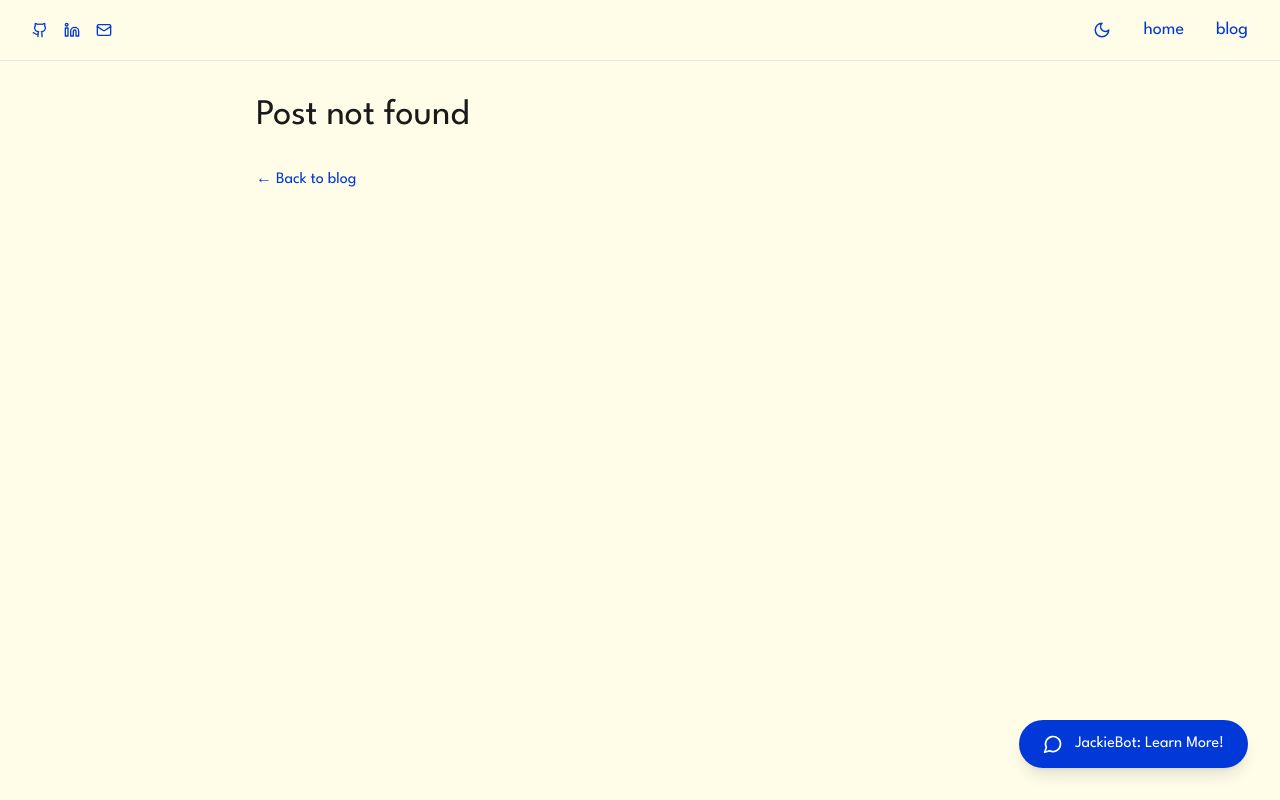
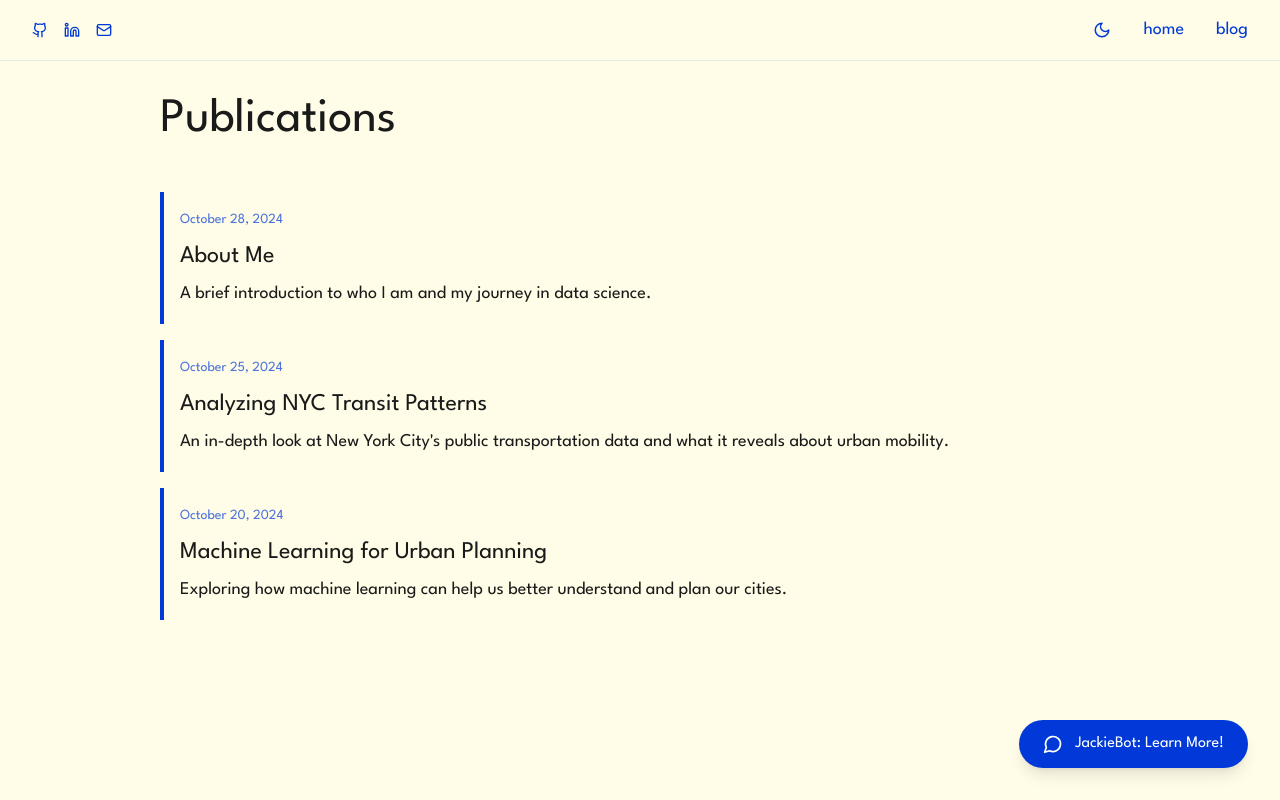
Before and after one commit to jaackiekim/jackiekim.me, a React (Vite) app: page /blog in a window 1280 px wide. Before the commit this address had no page. Built offline with nearby package versions, Linux system fonts and the light colour scheme.

Commit message:
Update Blog.tsx

```diff
--- a/src/components/Blog.tsx
+++ b/src/components/Blog.tsx
@@ -1,67 +1,63 @@
 import React from 'react';
-import { useParams, Link } from 'react-router-dom';
-import { ArrowLeft } from 'lucide-react';
+import { Link } from 'react-router-dom';
+import { motion } from 'framer-motion';
 import { useTheme } from './ThemeProvider';
 
-const posts = {
-  'about-me': {
+const posts = [
+  {
+    slug: 'about-me',
     title: 'About Me',
     date: 'October 28, 2024',
-    content: `Coming soon...`
+    excerpt: 'A brief introduction to who I am and my journey in data science.',
   },
-  'nyc-transit-analysis': {
+  {
+    slug: 'nyc-transit-analysis',
     title: 'Analyzing NYC Transit Patterns',
     date: 'October 25, 2024',
-    content: 'Coming soon...'
+    excerpt: 'An in-depth look at New York City\'s public transportation data and what it reveals about urban mobility.',
   },
-  'machine-learning-cities': {
+  {
+    slug: 'machine-learning-cities',
     title: 'Machine Learning for Urban Planning',
     date: 'October 20, 2024',
-    content: 'Coming soon...'
+    excerpt: 'Exploring how machine learning can help us better understand and plan our cities.',
   }
-};
+];
 
-export default function BlogPost() {
+export default function Blog() {
   const { theme } = useTheme();
-  const { slug } = useParams();
-  const post = posts[slug as keyof typeof posts];
-
-  if (!post) {
-    return (
-      <div className="max-w-3xl mx-auto">
-        <h1 className={`text-4xl mb-8 ${theme === 'dark' ? 'text-white' : ''}`}>Post not found</h1>
-        <Link to="/blog" className={`${theme === 'dark' ? 'text-blue-300 hover:text-blue-200' : 'text-[#0039D7] hover:text-[#002BB4]'}`}>
-          ← Back to blog
-        </Link>
-      </div>
-    );
-  }
 
   return (
-    <div className="max-w-3xl mx-auto px-8 py-12">
-      <Link
-        to="/blog"
-        className={`inline-flex items-center space-x-2 ${
-          theme === 'dark' ? 'text-blue-300 hover:text-blue-200' : 'text-[#0039D7] hover:text-[#002BB4]'
-        } mb-8`}
-      >
-        <ArrowLeft size={18} />
-        <span>Back to blog</span>
-      </Link>
-
-      <article className="prose prose-lg">
-        <div className="mb-2">
-          <span className={`text-sm ${theme === 'dark' ? 'text-blue-300' : 'text-[#0039D7]'}`}>
-            {post.date}
-          </span>
-        </div>
-        <h1 className={`text-5xl font-normal mb-8 ${theme === 'dark' ? 'text-white' : 'text-[#1a1a1a]'}`}>
-          {post.title}
-        </h1>
-        <div className={`text-lg whitespace-pre-line blog-content ${theme === 'dark' ? 'text-gray-300' : 'text-[#1a1a1a]'}`}>
-          {post.content}
-        </div>
-      </article>
+    <div className="max-w-5xl mx-auto px-8">
+      <h1 className={`text-5xl mb-12 ${theme === 'dark' ? 'text-white' : ''}`}>Publications</h1>
+      <div className="space-y-4">
+        {posts.map((post) => (
+          <motion.article
+            key={post.slug}
+            whileHover={{ x: 4 }}
+            transition={{ type: "tween" }}
+            className={`blog-card ${theme === 'dark' ? 'hover:bg-gray-800' : 'hover:bg-white'}`}
+          >
+            <Link to={`/blog/${post.slug}`} className="block group">
+              <div className="mb-2">
+                <span className={`text-sm ${theme === 'dark' ? 'text-blue-300' : 'text-[#0039D7]/70'}`}>
+                  {post.date}
+                </span>
+              </div>
+              <h2 className={`text-2xl mb-2 ${
+                theme === 'dark'
+                  ? 'text-blue-300 group-hover:text-blue-200'
+                  : 'group-hover:text-[#002BB4]'
+              } transition-colors`}>
+                {post.title}
+              </h2>
+              <p className={`text-lg ${theme === 'dark' ? 'text-gray-300' : 'text-[#1a1a1a]'}`}>
+                {post.excerpt}
+              </p>
+            </Link>
+          </motion.article>
+        ))}
+      </div>
     </div>
   );
 }
```
